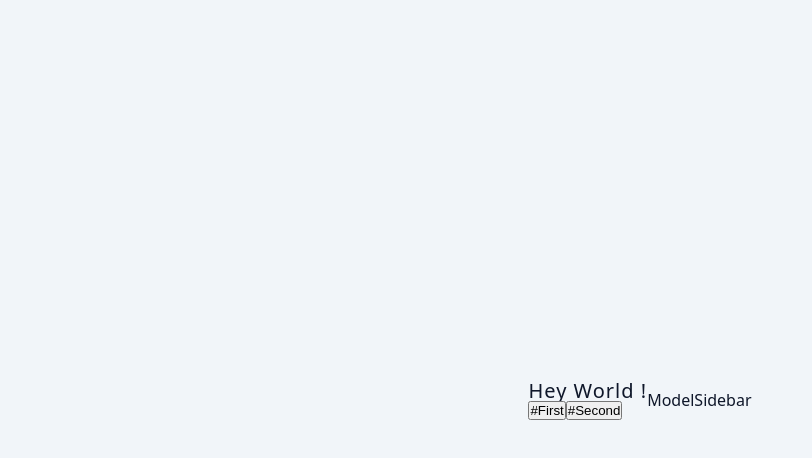
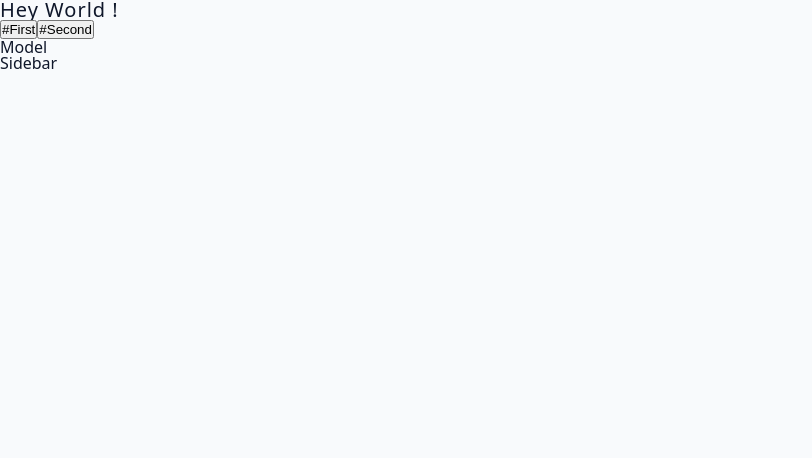
Before and after one commit to Boopalan-d3v/fundamental-projects, a React (Vite) app in the folder sidebar/: page / in a window 1280 px wide. Shown: the top 458 px of the page, without its empty margins (0-812 px from the left). Built offline with nearby package versions, Linux system fonts and the light colour scheme.

Commit message:
fix components

```diff
--- a/sidebar/src/App.jsx
+++ b/sidebar/src/App.jsx
@@ -3,10 +3,10 @@ import Model from "./Components/Model";
 import Sidebar from "./Components/Sidebar";
 
 const App = () => {
-  return <main>
+  return <>
     <Home />
     <Model />
     <Sidebar />
-  </main>;
+  </>
 };
 export default App;
```
